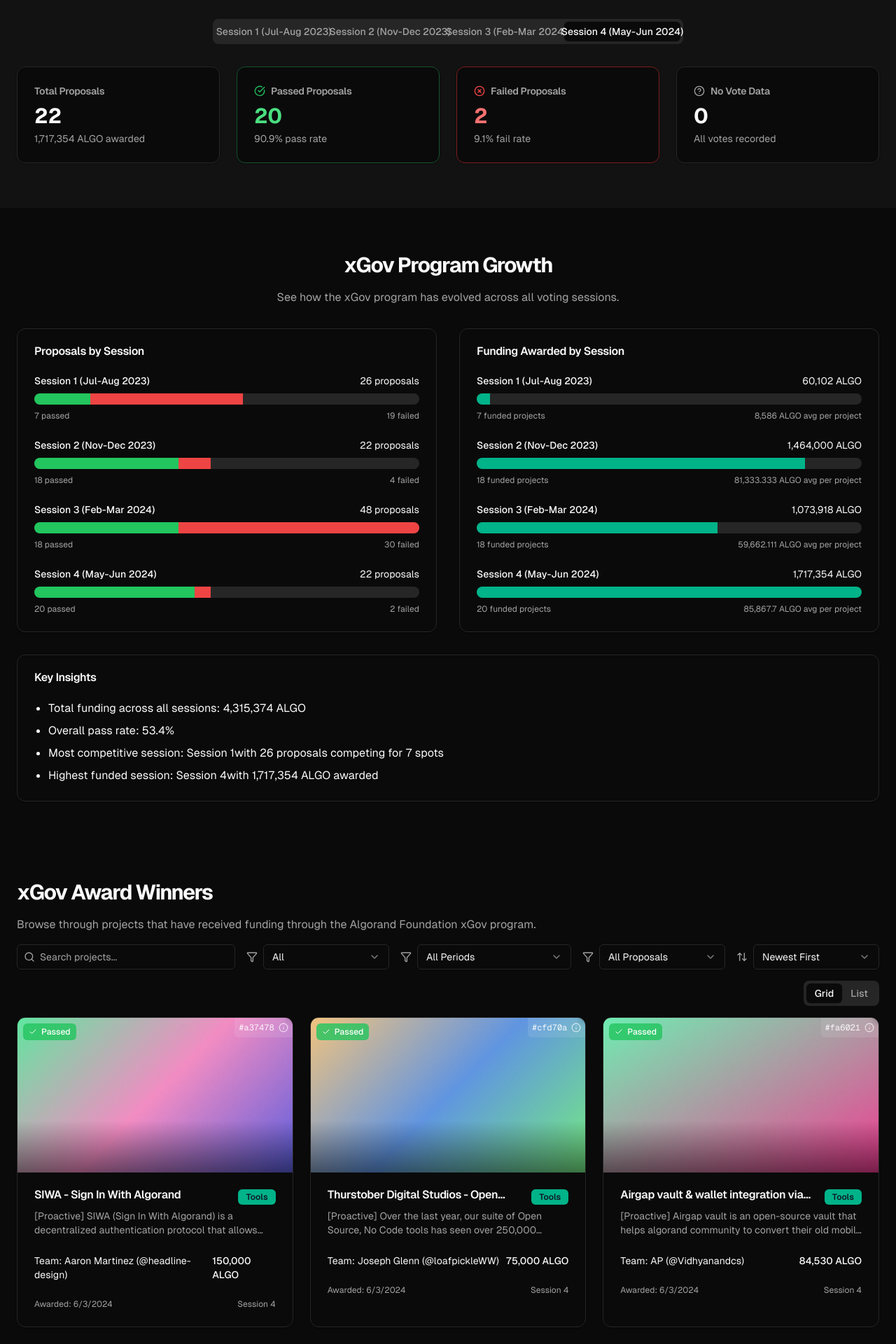
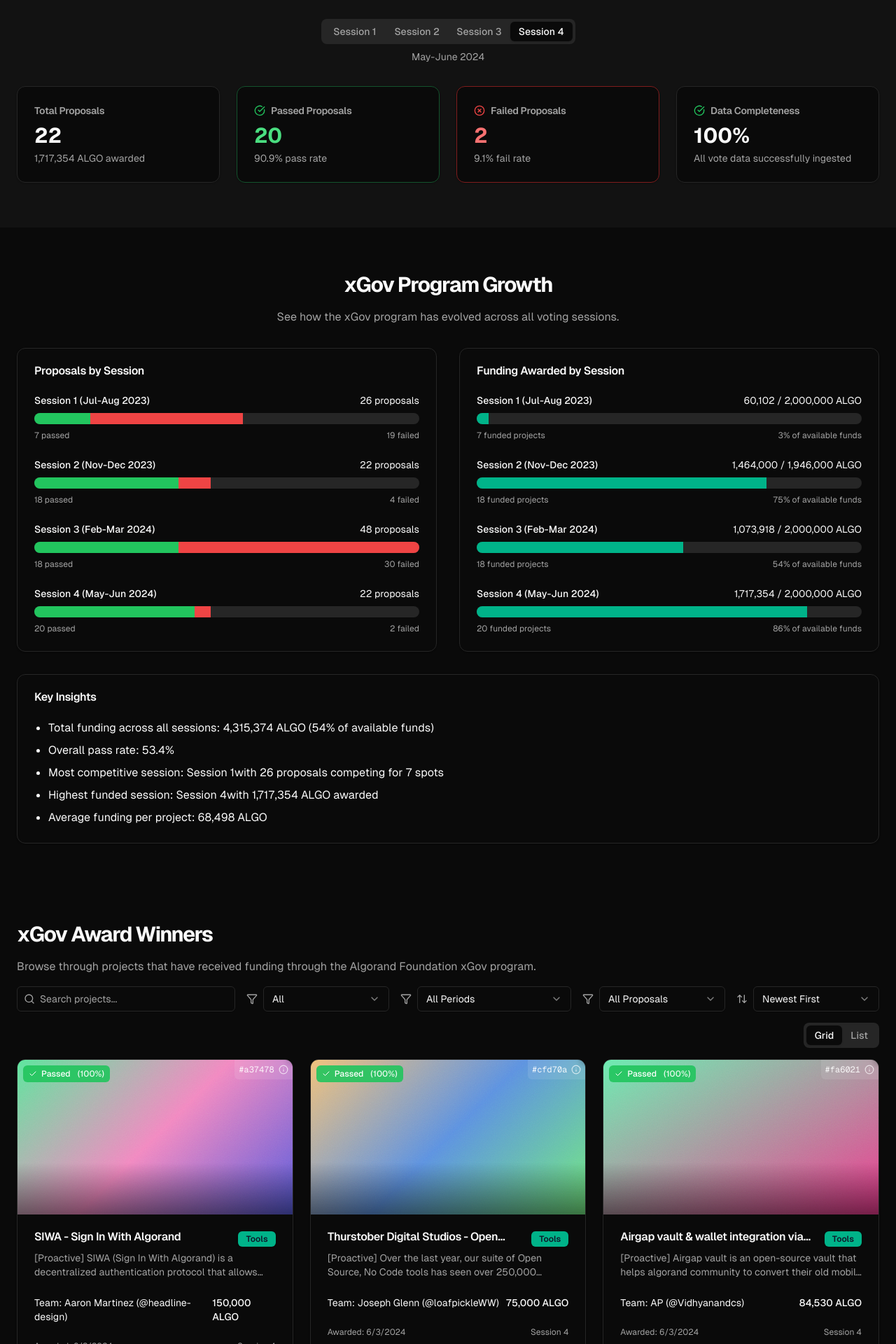
Before and after one commit to headline-design/xgov-explorer, a Next.js app: page / in a window 1280 px wide. Shown: the part 1820-3740 px from the top of the page at 70% size. Built offline with nearby package versions, Linux system fonts and the light colour scheme.

Commit message:
update data

```diff
--- a/components/project-card.tsx
+++ b/components/project-card.tsx
@@ -31,11 +31,16 @@
         {project.voteResult && (
           <div
             className={`absolute top-2 left-2 px-2 py-1 rounded-md flex items-center gap-1.5 text-xs font-medium ${
-              project.voteResult.passed ? "bg-green-500/80 text-white" : "bg-red-500/80 text-white"
+              project.voteResult.passed
+                ? "bg-green-500/90 text-white backdrop-blur-sm"
+                : "bg-red-500/90 text-white backdrop-blur-sm"
             }`}
           >
             {project.voteResult.passed ? <Check className="h-3 w-3" /> : <X className="h-3 w-3" />}
             {project.voteResult.passed ? "Passed" : "Failed"}
+            <span className="text-xs opacity-90 ml-1">
+              ({Math.round((project.voteResult.votesReceived / project.voteResult.votesNeeded) * 100)}%)
+            </span>
           </div>
         )}
 
@@ -47,9 +52,9 @@
                 <InfoIcon className="h-3.5 w-3.5 text-white/80 dark:text-white/70" />
               </div>
             </TooltipTrigger>
-            <TooltipContent side="bottom" className="max-w-[250px] text-xs ">
-              <p className="text-xs text-foreground">
-                This unique gradient is deterministically generated from the proposal&apos;s ID, creating a visual
+            <TooltipContent side="bottom" className="max-w-[250px] text-xs">
+              <p>
+                This unique gradient is deterministically generated from the project&apos;s ID, creating a visual
                 fingerprint specific to this proposal.
               </p>
               <p className="mt-1 font-mono text-muted-foreground">Full ID: {project.id}</p>
--- a/components/project-detail-view.tsx
+++ b/components/project-detail-view.tsx
@@ -54,7 +54,7 @@
       {project.voteResult && (
         <div className="mb-6 p-4 rounded-lg border bg-card">
           <h3 className="text-lg font-semibold mb-3">Vote Results</h3>
-          <div className="flex items-center mb-2">
+          <div className="flex items-center mb-3">
             <div
               className={`mr-2 p-1 rounded-full ${project.voteResult.passed ? "bg-green-100 dark:bg-green-900" : "bg-red-100 dark:bg-red-900"}`}
             >
@@ -65,6 +65,10 @@
               )}
             </div>
             <span className="font-medium">{project.voteResult.passed ? "Proposal Passed" : "Proposal Failed"}</span>
+            <span className="text-sm text-muted-foreground ml-2">
+              ({Math.round((project.voteResult.votesReceived / project.voteResult.votesNeeded) * 100)}% of required
+              votes)
+            </span>
           </div>
           <div className="grid grid-cols-2 gap-4">
             <div>
@@ -74,6 +78,16 @@
             <div>
               <div className="text-sm text-muted-foreground">Votes Needed</div>
               <div className="font-medium">{project.voteResult.votesNeeded.toLocaleString()}</div>
+            </div>
+          </div>
+          <div className="mt-3">
+            <div className="h-2 bg-muted rounded-full overflow-hidden">
+              <div
+                className={`h-full ${project.voteResult.passed ? "bg-green-500" : "bg-red-500"}`}
+                style={{
+                  width: `${Math.min(100, (project.voteResult.votesReceived / project.voteResult.votesNeeded) * 100)}%`,
+                }}
+              />
             </div>
           </div>
         </div>
--- a/components/project-explorer.tsx
+++ b/components/project-explorer.tsx
@@ -221,16 +221,25 @@
                 <CheckCircle className="h-4 w-4 text-green-500" />
                 <span className="text-sm text-muted-foreground">Passed:</span>
                 <span className="font-medium">{voteStats.passed} projects</span>
+                <span className="text-xs text-muted-foreground">
+                  ({Math.round((voteStats.passed / voteStats.total) * 100)}%)
+                </span>
               </div>
               <div className="bg-card border rounded-md px-4 py-2 flex items-center gap-2">
                 <XCircle className="h-4 w-4 text-red-500" />
                 <span className="text-sm text-muted-foreground">Failed:</span>
                 <span className="font-medium">{voteStats.failed} projects</span>
+                <span className="text-xs text-muted-foreground">
+                  ({Math.round((voteStats.failed / voteStats.total) * 100)}%)
+                </span>
               </div>
               {voteStats.noVote > 0 && (
                 <div className="bg-card border rounded-md px-4 py-2 flex items-center gap-2">
                   <span className="text-sm text-muted-foreground">No Vote Data:</span>
                   <span className="font-medium">{voteStats.noVote} projects</span>
+                  <span className="text-xs text-muted-foreground">
+                    ({Math.round((voteStats.noVote / voteStats.total) * 100)}%)
+                  </span>
                 </div>
               )}
             </div>
--- a/components/vote-statistics.tsx
+++ b/components/vote-statistics.tsx
@@ -74,17 +74,25 @@
         <div className="flex flex-col items-center text-center mb-8">
           <h2 className="text-3xl font-bold tracking-tighter mb-4">xGov Voting Results</h2>
           <p className="text-muted-foreground max-w-[700px]">
-            Explore the voting results from all xGov sessions. See which proposals passed and which didn&apos;t make the cut.
+            Explore the voting results from all xGov sessions. See which proposals passed and which didn't make the cut.
           </p>
 
           <Tabs value={selectedPeriod} onValueChange={setSelectedPeriod} className="mt-6">
             <TabsList className="grid grid-cols-2 md:grid-cols-4 w-full max-w-2xl">
-              <TabsTrigger value="session1">Session 1 (Jul-Aug 2023)</TabsTrigger>
-              <TabsTrigger value="session2">Session 2 (Nov-Dec 2023)</TabsTrigger>
-              <TabsTrigger value="session3">Session 3 (Feb-Mar 2024)</TabsTrigger>
-              <TabsTrigger value="session4">Session 4 (May-Jun 2024)</TabsTrigger>
+              <TabsTrigger value="session1">Session 1</TabsTrigger>
+              <TabsTrigger value="session2">Session 2</TabsTrigger>
+              <TabsTrigger value="session3">Session 3</TabsTrigger>
+              <TabsTrigger value="session4">Session 4</TabsTrigger>
             </TabsList>
           </Tabs>
+
+          {/* Add period dates */}
+          <p className="text-sm text-muted-foreground mt-2">
+            {selectedPeriod === "session1" && "July-August 2023"}
+            {selectedPeriod === "session2" && "November-December 2023"}
+            {selectedPeriod === "session3" && "February-March 2024"}
+            {selectedPeriod === "session4" && "May-June 2024"}
+          </p>
         </div>
 
         <div className="grid grid-cols-1 md:grid-cols-2 lg:grid-cols-4 gap-6">
@@ -127,14 +135,23 @@
           <Card>
             <CardHeader className="pb-2">
               <CardTitle className="text-sm text-muted-foreground flex items-center">
-                <HelpCircle className="h-4 w-4 text-muted-foreground mr-2" />
-                No Vote Data
+                {stats.noVote > 0 ? (
+                  <>
+                    <HelpCircle className="h-4 w-4 text-muted-foreground mr-2" />
+                    No Vote Data
+                  </>
+                ) : (
+                  <>
+                    <CheckCircle className="h-4 w-4 text-green-500 mr-2" />
+                    Data Completeness
+                  </>
+                )}
               </CardTitle>
             </CardHeader>
             <CardContent>
-              <div className="text-3xl font-bold">{stats.noVote}</div>
+              <div className="text-3xl font-bold">{stats.noVote > 0 ? stats.noVote : "100%"}</div>
               <p className="text-sm text-muted-foreground mt-1">
-                {stats.noVote > 0 ? "Missing vote information" : "All votes recorded"}
+                {stats.noVote > 0 ? "Missing vote information" : "All vote data successfully ingested"}
               </p>
             </CardContent>
           </Card>
--- a/components/voting-trends.tsx
+++ b/components/voting-trends.tsx
@@ -13,6 +13,7 @@
       passed: session1Projects.filter((p) => p.voteResult?.passed).length,
       failed: session1Projects.filter((p) => p.voteResult?.passed === false).length,
       totalFunding: session1Projects.filter((p) => p.voteResult?.passed).reduce((sum, p) => sum + p.fundingAmount, 0),
+      totalAvailable: 2000000, // 2M ALGO
     },
     {
       name: "Session 2",
@@ -21,6 +22,7 @@
       passed: session2Projects.filter((p) => p.voteResult?.passed).length,
       failed: session2Projects.filter((p) => p.voteResult?.passed === false).length,
       totalFunding: session2Projects.filter((p) => p.voteResult?.passed).reduce((sum, p) => sum + p.fundingAmount, 0),
+      totalAvailable: 1946000, // 1.946M ALGO
     },
     {
       name: "Session 3",
@@ -29,6 +31,7 @@
       passed: session3Projects.filter((p) => p.voteResult?.passed).length,
       failed: session3Projects.filter((p) => p.voteResult?.passed === false).length,
       totalFunding: session3Projects.filter((p) => p.voteResult?.passed).reduce((sum, p) => sum + p.fundingAmount, 0),
+      totalAvailable: 2000000, // 2M ALGO
     },
     {
       name: "Session 4",
@@ -37,6 +40,7 @@
       passed: session4Projects.filter((p) => p.voteResult?.passed).length,
       failed: session4Projects.filter((p) => p.voteResult?.passed === false).length,
       totalFunding: session4Projects.filter((p) => p.voteResult?.passed).reduce((sum, p) => sum + p.fundingAmount, 0),
+      totalAvailable: 2000000, // 2M ALGO
     },
   ]
 
@@ -101,17 +105,21 @@
                       <span className="font-medium">
                         {session.name} ({session.period})
                       </span>
-                      <span>{session.totalFunding.toLocaleString()} ALGO</span>
+                      <span>
+                        {session.totalFunding.toLocaleString()} / {session.totalAvailable.toLocaleString()} ALGO
+                      </span>
                     </div>
                     <div className="h-4 bg-muted rounded-full overflow-hidden">
                       <div
                         className="bg-primary h-full"
-                        style={{ width: `${(session.totalFunding / maxFunding) * 100}%` }}
+                        style={{ width: `${(session.totalFunding / session.totalAvailable) * 100}%` }}
                       />
                     </div>
                     <div className="flex justify-between text-xs text-muted-foreground">
                       <span>{session.passed} funded projects</span>
-                      <span>{(session.totalFunding / session.passed).toLocaleString()} ALGO avg per project</span>
+                      <span>
+                        {Math.round((session.totalFunding / session.totalAvailable) * 100)}% of available funds
+                      </span>
                     </div>
                   </div>
                 ))}
@@ -129,7 +137,13 @@
               <ul className="space-y-2 list-disc pl-5">
                 <li>
                   Total funding across all sessions:{" "}
-                  {sessions.reduce((sum, s) => sum + s.totalFunding, 0).toLocaleString()} ALGO
+                  {sessions.reduce((sum, s) => sum + s.totalFunding, 0).toLocaleString()} ALGO (
+                  {Math.round(
+                    (sessions.reduce((sum, s) => sum + s.totalFunding, 0) /
+                      sessions.reduce((sum, s) => sum + s.totalAvailable, 0)) *
+                      100,
+                  )}
+                  % of available funds)
                 </li>
                 <li>
                   Overall pass rate:{" "}
@@ -156,6 +170,14 @@
                   with {sessions.sort((a, b) => b.totalFunding - a.totalFunding)[0].totalFunding.toLocaleString()} ALGO
                   awarded
                 </li>
+                <li>
+                  Average funding per project:{" "}
+                  {Math.round(
+                    sessions.reduce((sum, s) => sum + s.totalFunding, 0) /
+                      sessions.reduce((sum, s) => sum + s.passed, 0),
+                  ).toLocaleString()}{" "}
+                  ALGO
+                </li>
               </ul>
             </CardContent>
           </Card>
```
